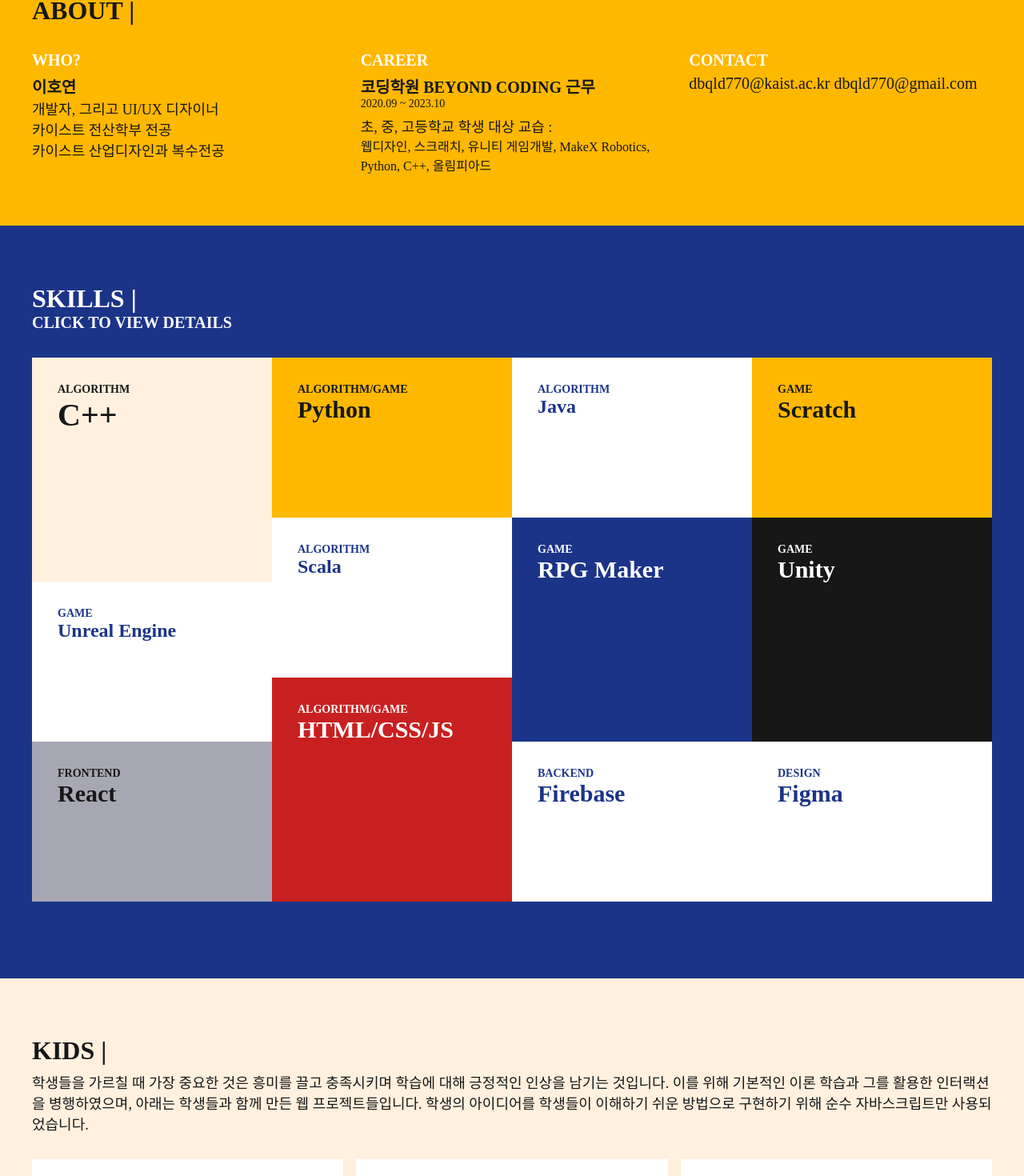
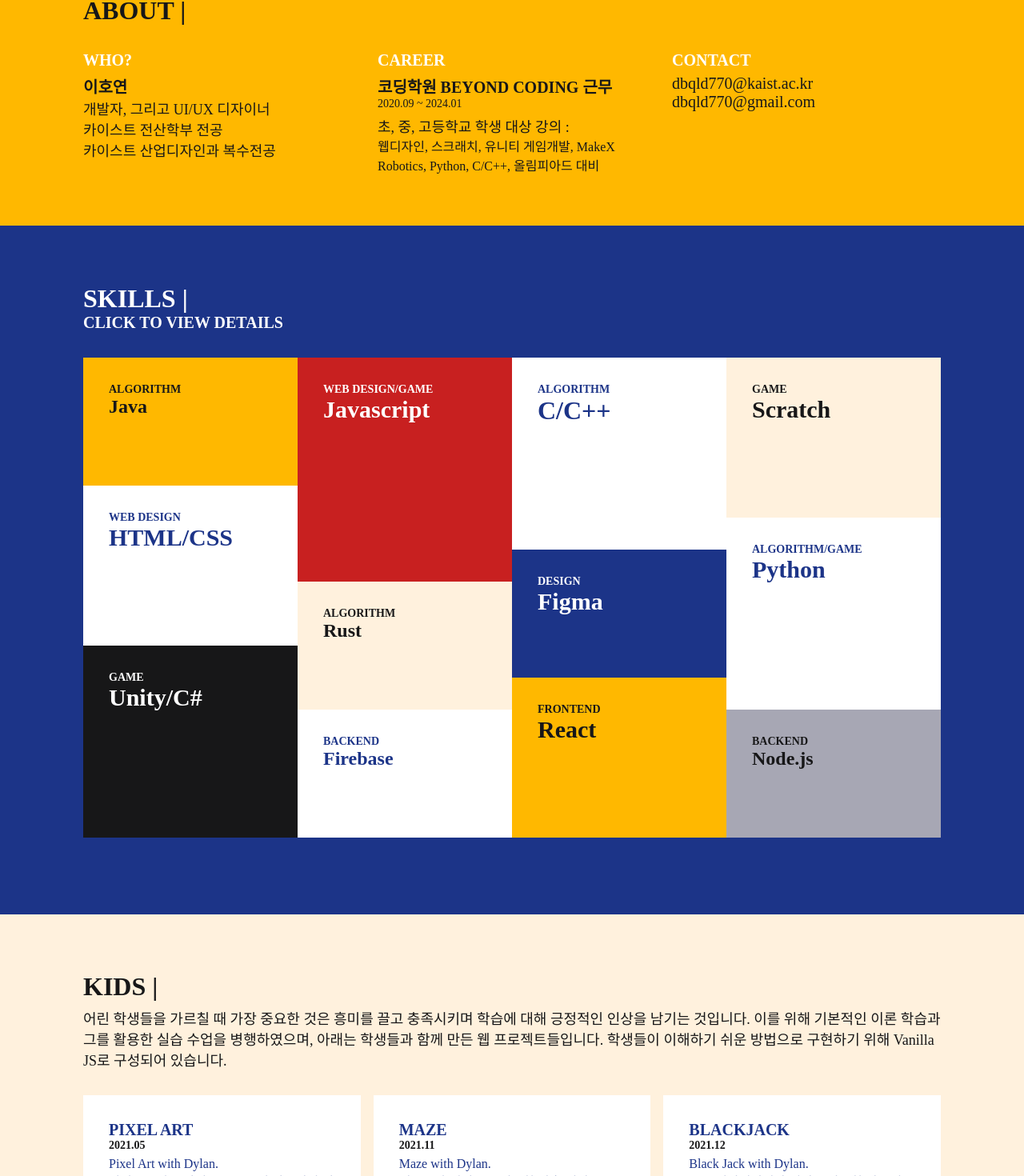
Before and after one commit to Moyeon/Moyeon, a React (Create React App) app: page / in a window 1280 px wide. Shown: the part 718-2188 px from the top of the page at 80% size. Built offline with nearby package versions, Linux system fonts and the light colour scheme; a web font is replaced by a local one.

Commit message:
skills update

```diff
--- a/src/components/TopBar.tsx
+++ b/src/components/TopBar.tsx
@@ -30,7 +30,7 @@ export default function TopBar(){
       backgroundColor: "transparent",
       zIndex: 10,
       height: "75px",
-      }}>
+      }} className="topbar">
       <FlexDivPC>
         <Link to="/" className="TopBarMain">
           <MyText fontType={FontType.BLACK} color={Colors.BLACK} fontSize={36}>
--- a/src/components/core/SkillBox.tsx
+++ b/src/components/core/SkillBox.tsx
@@ -1,4 +1,4 @@
-import React, { useState } from "react";
+import React, { CSSProperties, useState } from "react";
 import styled from "styled-components";
 import { ReactNode } from "react";
 import '../../index.css';
@@ -31,10 +31,11 @@ const Wrapper = styled.div<{bgColor: string, filter: string}>`
   }
 `;
 
-const GridItem = styled.div<{rowSize: number}>`
+const GridItem = styled.div<{rowSize: number, styleText: string}>`
   width: 100%;
   height: 100%;
   grid-row: auto / span ${props => props.rowSize};
+  ${props => props.styleText};
 `;
 
 const VerticalCenter = styled.div`
@@ -50,9 +51,10 @@ interface Props {
   title: string;
   rowSize?: number
   subtitle: string;
+  styleText?: string;
 }
 
-const SkillBox = ({bgColor = Colors.WHITE, fontSize, children, title, rowSize = 5, subtitle}: Props) => {
+const SkillBox = ({bgColor = Colors.WHITE, fontSize, children, title, rowSize = 4, subtitle, styleText = ""}: Props) => {
   const [clicked, setClicked] = useState(false);
   const getFilter = (isClicked: boolean) => {
     if(!isClicked){
@@ -75,7 +77,7 @@ const SkillBox = ({bgColor = Colors.WHITE, fontSize, children, title, rowSize =
   }
 
   return (
-  <GridItem onClick={() => setClicked(!clicked)} rowSize={rowSize}>
+  <GridItem onClick={() => setClicked(!clicked)} rowSize={rowSize} styleText={styleText}>
     <Wrapper bgColor={bgColor} filter={getFilter(clicked)}>
       {!clicked &&<>
         <MyText fontSize={14} fontType={FontType.BLACK} color={getTextColor(bgColor)}>
--- a/src/components/screens/About.tsx
+++ b/src/components/screens/About.tsx
@@ -16,9 +16,10 @@ const Box = styled.div`
   display: flex;
   flex-direction: column;
   flex-wrap: wrap;
+  padding: 0 4em;
+  box-sizing: border-box;
   @media screen and (max-width: 1240px) {
-    padding: 0 20px;
-    box-sizing: border-box;
+
   }
 `;
 
@@ -78,14 +79,14 @@ export default function About() {
               코딩학원 BEYOND CODING 근무
             </MyText>
             <MyText fontType={FontType.REGULAR} color={Colors.BLACK} fontSize={14}>
-              2020.09 ~ 2023.10
+              2020.09 ~ 2024.01
             </MyText>
             <Br/>
             <MyText fontType={FontType.LIGHT} color={Colors.BLACK} fontSize={18} isPretendard={1}>
-              초, 중, 고등학교 학생 대상 교습 :
+              초, 중, 고등학교 학생 대상 강의 :
             </MyText>
             <MyText fontType={FontType.LIGHT} color={Colors.BLACK} fontSize={16} isPretendard={1}>
-              웹디자인, 스크래치, 유니티 게임개발, MakeX Robotics, Python, C++, 올림피아드
+              웹디자인, 스크래치, 유니티 게임개발, MakeX Robotics, Python, C/C++, 올림피아드 대비
             </MyText>
           </Tab>
 
--- a/src/components/screens/Kids.tsx
+++ b/src/components/screens/Kids.tsx
@@ -17,9 +17,10 @@ const Box = styled.div`
   display: flex;
   flex-direction: column;
   position: relative;
+  padding: 0 4em;
+  box-sizing: border-box;
   @media screen and (max-width: 1240px) {
-    padding: 0 20px;
-    box-sizing: border-box;
+
   }
 `;
 
@@ -46,7 +47,7 @@ export default function Kids() {
         </MyText>
         <Br></Br>
         <MyText fontType={FontType.REGULAR} color={Colors.BLACK} fontSize={18} isPretendard={1}>
-          학생들을 가르칠 때 가장 중요한 것은 흥미를 끌고 충족시키며 학습에 대해 긍정적인 인상을 남기는 것입니다. 이를 위해 기본적인 이론 학습과 그를 활용한 인터랙션을 병행하였으며, 아래는 학생들과 함께 만든 웹 프로젝트들입니다. 학생의 아이디어를 학생들이 이해하기 쉬운 방법으로 구현하기 위해 순수 자바스크립트만 사용되었습니다.
+          어린 학생들을 가르칠 때 가장 중요한 것은 흥미를 끌고 충족시키며 학습에 대해 긍정적인 인상을 남기는 것입니다. 이를 위해 기본적인 이론 학습과 그를 활용한 실습 수업을 병행하였으며, 아래는 학생들과 함께 만든 웹 프로젝트들입니다. 학생들이 이해하기 쉬운 방법으로 구현하기 위해 Vanilla JS로 구성되어 있습니다.
         </MyText>
         <GridBox>
           <LinkBox title="PIXEL ART" subtitle="2021.05" link="https://moyeon.github.io/CodingCourses/Dylan/2021/0522pixelart.html">
@@ -97,13 +98,13 @@ export default function Kids() {
           <LinkBox title="SNAKE GAME" subtitle="2023.01" link="https://moyeon.github.io/CodingCourses/Kwonsang/2023/snake%20game/">
             Snake Game with Kwonsang.<br/>추억의 게임을 게임기 디자인과 함께 구현. 로컬 저장소를 사용해 재화가 저장된다.
           </LinkBox>
-          <LinkBox title="CELL GAME" subtitle="2022.03" link="https://moyeon.github.io/CodingCourses/Kwonsang/2023/Agario/">
+          <LinkBox title="CELL GAME" subtitle="2023.03" link="https://moyeon.github.io/CodingCourses/Kwonsang/2023/Agario/">
             CELL GAME with Kwonsang.<br/>Agar.io에서 영감을 얻어 제작한 2인용 세포 게임. WASD와 방향키를 사용해 두 플레이어가 동시에 조작할 수 있음.
           </LinkBox>
-          <LinkBox title="2048" subtitle="2022.04" link="https://moyeon.github.io/CodingCourses/Kwonsang/2023/Game2048/">
+          <LinkBox title="2048" subtitle="2023.04" link="https://moyeon.github.io/CodingCourses/Kwonsang/2023/Game2048/">
             2048 Game with Kwonsang.<br/>2048 게임을 순수 자바스크립트로 재구성함.
           </LinkBox>
-          <LinkBox bgColor={Colors.RED} title="RUNNER" subtitle="2022.07" link="https://moyeon.github.io/CodingCourses/Kwonsang/2023/runrun/">
+          <LinkBox bgColor={Colors.RED} title="RUNNER" subtitle="2023.07" link="https://moyeon.github.io/CodingCourses/Kwonsang/2023/runrun/">
             Runner Game with Kwonsang.<br/>반응형을 배운 후 제작되어 모바일 환경에서 플레이가 가능함. 모바일 환경에서는 90도 회전되어 화면 크기를 최대로 활용함.
           </LinkBox>
         </GridBox>
--- a/src/components/screens/Projects.tsx
+++ b/src/components/screens/Projects.tsx
@@ -16,9 +16,10 @@ const Box = styled.div`
   margin: 0 auto;
   display: flex;
   flex-direction: column;
+  padding: 0 4em;
+  box-sizing: border-box;
   @media screen and (max-width: 1240px) {
-    padding: 0 20px;
-    box-sizing: border-box;
+
   }
 `;
 
@@ -31,7 +32,7 @@ const A = styled.a`
 `;
 
 const Br = styled.div`
-  height: 0.6em;
+  height: 2em;
 `;
 
 export default function Projects() {
@@ -43,20 +44,6 @@ export default function Projects() {
           PROJECTS |
         </MyText>
         <Br></Br>
-        <ProjBox title="ODokWan" subtitle="2023.03 ~ 2023.04">
-          <MyText fontType={FontType.LIGHT} color={Colors.WHITE} fontSize={18} isPretendard={1}>
-            - 독서 시간을 기록하고 그에 따른 이미지와 통계를 생성하는 앱
-          </MyText>
-          <MyText fontType={FontType.LIGHT} color={Colors.WHITE} fontSize={18} isPretendard={1}>
-            - 5인 프로젝트, 의뢰자 입장에서 프로젝트 작성
-          </MyText>
-          <MyText fontType={FontType.LIGHT} color={Colors.WHITE} fontSize={18} isPretendard={1}>
-            - 앱의 UI 담당
-          </MyText>
-          <MyText fontType={FontType.SEMIBOLD} color={Colors.WHITE} fontSize={18}>
-            <A href="https://www.figma.com/proto/Vq8miFw1Ja067gnJLBjhnz/cs350-odokwan?page-id=0%3A1&type=design&node-id=1-2&viewport=46%2C201%2C0.07&t=Hqj1ilU1gKjQagXu-1&scaling=contain&mode=design"><GitHub className="figma"></GitHub><div className="linkLogo fig"/></A>
-          </MyText>
-        </ProjBox>
         <ProjBox title="Personal Quiz" subtitle="2022.05 ~ 2022.06">
           <MyText fontType={FontType.LIGHT} color={Colors.WHITE} fontSize={18} isPretendard={1}>
             - Personal Quiz를 생성하고, 코드를 공유해 다른 사람의 퀴즈를 풀 수 있는 웹
@@ -70,6 +57,20 @@ export default function Projects() {
           <MyText fontType={FontType.SEMIBOLD} color={Colors.WHITE} fontSize={18}>
             <A href="https://github.com/yumin-jung/ID311-Final-Project"><GitHub className="gitHub"></GitHub><div className="linkLogo"/></A>
             <A href="https://id311.vercel.app/"><GitHub className="link"></GitHub><div className="linkText">VISIT</div></A>
+          </MyText>
+        </ProjBox>
+        <ProjBox title="ODokWan" subtitle="2023.03 ~ 2023.04">
+          <MyText fontType={FontType.LIGHT} color={Colors.WHITE} fontSize={18} isPretendard={1}>
+            - 독서 시간을 기록하고 그에 따른 이미지와 통계를 생성하는 앱
+          </MyText>
+          <MyText fontType={FontType.LIGHT} color={Colors.WHITE} fontSize={18} isPretendard={1}>
+            - 5인 프로젝트, 의뢰자 입장에서 프로젝트 작성
+          </MyText>
+          <MyText fontType={FontType.LIGHT} color={Colors.WHITE} fontSize={18} isPretendard={1}>
+            - 앱의 UI 담당
+          </MyText>
+          <MyText fontType={FontType.SEMIBOLD} color={Colors.WHITE} fontSize={18}>
+            <A href="https://www.figma.com/proto/Vq8miFw1Ja067gnJLBjhnz/cs350-odokwan?page-id=0%3A1&type=design&node-id=1-2&viewport=46%2C201%2C0.07&t=Hqj1ilU1gKjQagXu-1&scaling=contain&mode=design"><GitHub className="figma"></GitHub><div className="linkLogo fig"/></A>
           </MyText>
         </ProjBox>
         <ProjBox title="CSN" subtitle="2023.03 ~ 2023.06">
--- a/src/components/screens/Skills.tsx
+++ b/src/components/screens/Skills.tsx
@@ -16,17 +16,19 @@ const Box = styled.div`
   margin: 0 auto;
   display: flex;
   flex-direction: column;
+  box-sizing: border-box;
+  padding: 0 4em;
   @media screen and (max-width: 1240px) {
-    padding: 0 20px;
-    box-sizing: border-box;
+
   }
 `;
 
 const FlexBox = styled.div`
   width: 100%;
   display: grid;
-  grid-template-columns: repeat(auto-fit, minmax(300px, 1fr));
+  grid-template-columns: repeat(auto-fit, minmax(240px, 1fr));
   grid-auto-rows: 40px;
+  grid-auto-flow: dense;
   margin: 2em 0;
   position: relative;
 `;
@@ -43,41 +45,41 @@ export default function Skills() {
           </MyText>
         </MyText>
         <FlexBox>
-          <SkillBox bgColor={Colors.CREAM} fontSize={40} rowSize={7} title="C++" subtitle="ALGORITHM">
-            고등학교 때 처음으로 접한 프로그래밍 언어입니다. 대부분의 알고리즘 문제 풀이에 C++을 사용하는 것이 친숙합니다. 올림피아드 대비에 주로 사용합니다.
+          <SkillBox bgColor={Colors.YELLOW} fontSize={24} title="Java" subtitle="ALGORITHM">
+            자료구조 구현 혹은 간단한 문제 풀이에 사용할 수 있습니다.
           </SkillBox>
-          <SkillBox bgColor={Colors.YELLOW} fontSize={30} title="Python" subtitle="ALGORITHM/GAME">
-            Python을 사용한 게임 개발, 자료 프로세스에 익숙합니다. 디스코드 앱 개발 및 인공지능 개발 툴로 사용하였습니다.
+          <SkillBox bgColor={Colors.RED} fontSize={30} rowSize={7} title="Javascript" subtitle="WEB DESIGN/GAME" styleText="@media screen and (max-width: 1087px) {grid-column-start: 1; grid-row-start: 1}">
+            Vanilla JS를 사용해 복잡한 프론트엔드 구성이 가능합니다. 게임 등 상호작용 가능한 액티브 프로젝트를 주로 제작하였으며, 자바스크립트를 사용한 게임 프로젝트는 KIDS TAB에서 보실 수 있습니다.
           </SkillBox>
-          <SkillBox bgColor={Colors.WHITE} fontSize={24} title="Java" subtitle="ALGORITHM">
-            자료구조 구현 등 간단한 프로젝트에 사용할 수 있습니다.
+          <SkillBox bgColor={Colors.WHITE} fontSize={32} rowSize={6} title="C/C++" subtitle="ALGORITHM">
+            중학생 이상의 프로그래밍 입문자 혹은 Javascript 사용 경험이 있는 학생에게 가르치는 기초적인 프로그래밍 언어입니다.<br/><br/> 간단한 자동화 프로그램부터 올림피아드 문제 풀이까지 진행합니다.
           </SkillBox>
-          <SkillBox bgColor={Colors.YELLOW} fontSize={30} title="Scratch" subtitle="GAME">
-            처음으로 코딩을 배우는 학생들을 가르칠 때 사용했습니다. 간단한 클릭 게임부터 Platformer, Maze 등의 다양한 게임을 만들 수 있습니다.
+          <SkillBox bgColor={Colors.CREAM} fontSize={30} rowSize={5} title="Scratch" subtitle="GAME">
+            처음으로 코딩을 배우는 초등학교 저학년 학생들을 가르칠 때 사용했습니다. 간단한 클릭 게임부터 Platformer, Maze 등의 다양한 게임을 만들 수 있습니다.
           </SkillBox>
-          <SkillBox bgColor={Colors.WHITE} fontSize={24} title="Scala" subtitle="ALGORITHM">
-            스칼라를 사용한 프로그래밍 언어 작성 경험이 있습니다.
+          <SkillBox bgColor={Colors.WHITE} fontSize={30} rowSize={5} title="HTML/CSS" subtitle="WEB DESIGN" styleText="@media screen and (max-width: 1087px) {grid-column-start: 1; grid-row-start: 8}">
+            제작한 프로토타입을 기반으로 반응형 웹사이트를 구성할 수 있습니다. 프로그래밍을 처음 접하는 학생들이 실제 결과물을 바로바로 볼 수 있어 흥미를 갖게 합니다.
           </SkillBox>
-          <SkillBox bgColor={Colors.DARKBLUE} fontSize={30} rowSize={7} title="RPG Maker" subtitle="GAME">
-            초등학교 때 가족이 rpg maker 툴을 알려주며, 이걸 통해 해리포터 게임을 함께 만들자고 제안했습니다. 완성은 하지 못했지만 여러 버튼을 눌러보며 스스로 게임 개발 방법을 배웠고, 간단한 이벤트 기반 쯔꾸르 앱을 만들 수 있었습니다.<br/><br/>코딩에 익숙해지고 나서 다시 사용했을 때는 텍스트 코딩을 통한 더 세세한 조정법을 배워 학생과 함께 게임을 만들어 보기도 했습니다.
+          <SkillBox bgColor={Colors.WHITE} fontSize={30} rowSize={6} title="Python" subtitle="ALGORITHM/GAME" styleText="@media screen and (max-width: 1087px) {grid-column-start: 2; grid-row-start: 5}">
+            초등학교 고학년 프로그래밍 입문자에게 가르치는 단순한 문법의 프로그래밍 언어입니다.<br/><br/>Python을 사용한 게임 개발, 자료 프로세스에 익숙합니다. 디스코드 앱 개발 및 인공지능 개발 툴로 사용하였습니다.
           </SkillBox>
-          <SkillBox bgColor={Colors.BLACK} fontSize={30} rowSize={7} title="Unity" subtitle="GAME">
-            고등학교 1학년 때 화학 수행평가를 위해 AR 앱과 VR 앱을 만든 경험이 있습니다. 이후 유니티에 흥미를 가져 PC 게임 프로젝트를 홀로 여러 번 진행했으며, 이를 토대로 학생에게 수업을 진행할 수 있을 정도로 친숙합니다.
+          <SkillBox bgColor={Colors.DARKBLUE} fontSize={30} title="Figma" subtitle="DESIGN">
+            디자인 및 앱&웹 프로토타입 제작에 능숙합니다. 디자인 협업 툴로 주로 사용했습니다.
           </SkillBox>
-          <SkillBox bgColor={Colors.WHITE} fontSize={24} title="Unreal Engine" subtitle="GAME">
-            존재하는 프로젝트를 수정하고 새로운 이벤트를 추가하거나 맵을 바꾸는 정도의 활동을 할 수 있습니다.
+          <SkillBox bgColor={Colors.CREAM} fontSize={24} title="Rust" subtitle="ALGORITHM">
+            Rust를 사용한 멀티 프로세서 시스템 작성 경험이 있습니다.
           </SkillBox>
-          <SkillBox bgColor={Colors.RED} fontSize={30} rowSize={7} title="HTML/CSS/JS" subtitle="ALGORITHM/GAME">
-            순수 Javascript를 사용하는 프로젝트 작성에 능숙합니다. 주로 가르치는 과목 중 하나이며 웹 게임 개발에 사용하는 방법입니다. 자바스크립트를 사용한 게임 프로젝트는 KIDS TAB에서 보실 수 있습니다.
+          <SkillBox bgColor={Colors.BLACK} fontSize={30} rowSize={6} title="Unity/C#" subtitle="GAME">
+            고등학교 시절 수행평가를 위해 AR 앱과 VR 앱을 만든 경험이 있습니다. 이후 유니티에 흥미를 가져 PC 게임 프로젝트를 홀로 여러 번 진행했으며, 이를 토대로 학생에게 수업을 진행할 수 있을 정도로 친숙합니다.
           </SkillBox>
-          <SkillBox bgColor={Colors.GREY} fontSize={30} title="React" subtitle="FRONTEND">
-            협업이 필요하거나 홀로 하는 프로젝트에 자주 사용합니다. React를 이용한 모바일 앱 개발과 웹 개발 모두 경험이 있으며, 이 홈페이지를 구성한 방법입니다.
+          <SkillBox bgColor={Colors.YELLOW} fontSize={30} rowSize={5} title="React" subtitle="FRONTEND">
+            React를 이용한 모바일 앱 개발과 웹 개발을 할 수 있습니다. 협업을 통해 리액트 프로젝트를 만들어 본 경험이 있으며, 이 홈페이지를 구성한 방법입니다.
           </SkillBox>
-          <SkillBox bgColor={Colors.WHITE} fontSize={30} title="Firebase" subtitle="BACKEND">
+          <SkillBox bgColor={Colors.WHITE} fontSize={24} title="Firebase" subtitle="BACKEND">
             웹 프로젝트에 사용 가능합니다.
           </SkillBox>
-          <SkillBox bgColor={Colors.WHITE} fontSize={30} title="Figma" subtitle="DESIGN">
-            디자인 및 앱&웹 프로토타입 제작에 능숙합니다.
+          <SkillBox bgColor={Colors.GREY} fontSize={24} title="Node.js" subtitle="BACKEND" styleText="@media screen and (max-width: 1087px) {grid-column-start: 1; grid-row-start: 13}">
+            간단한 웹사이트 서버 구성이 가능합니다.
           </SkillBox>
         </FlexBox>
       </Box>
--- a/src/index.css
+++ b/src/index.css
@@ -20,6 +20,7 @@ body {
   padding: 0;
   width: 100vw;
   box-sizing: border-box;
+  overflow-x: hidden;
 }
 
 code {
```
